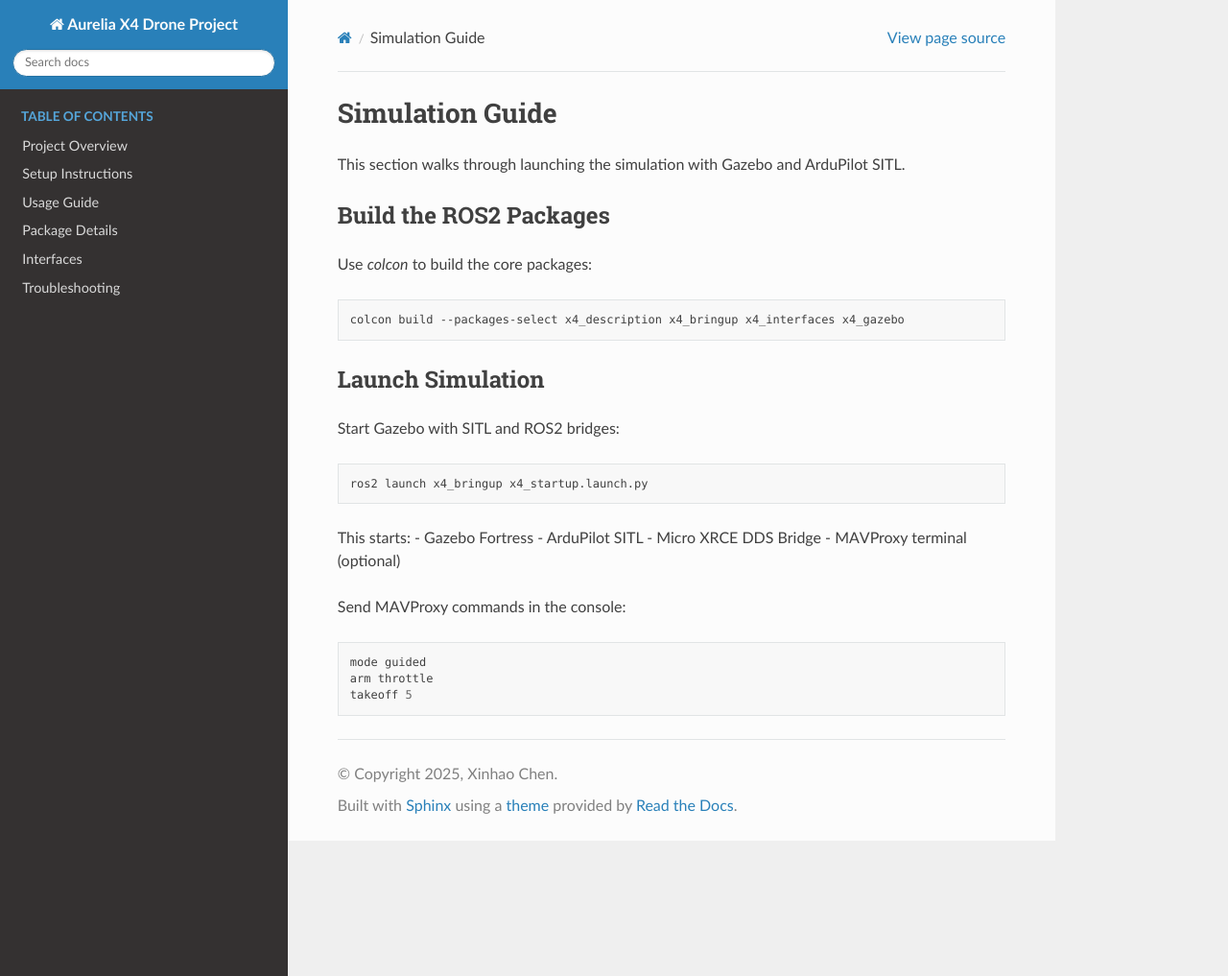
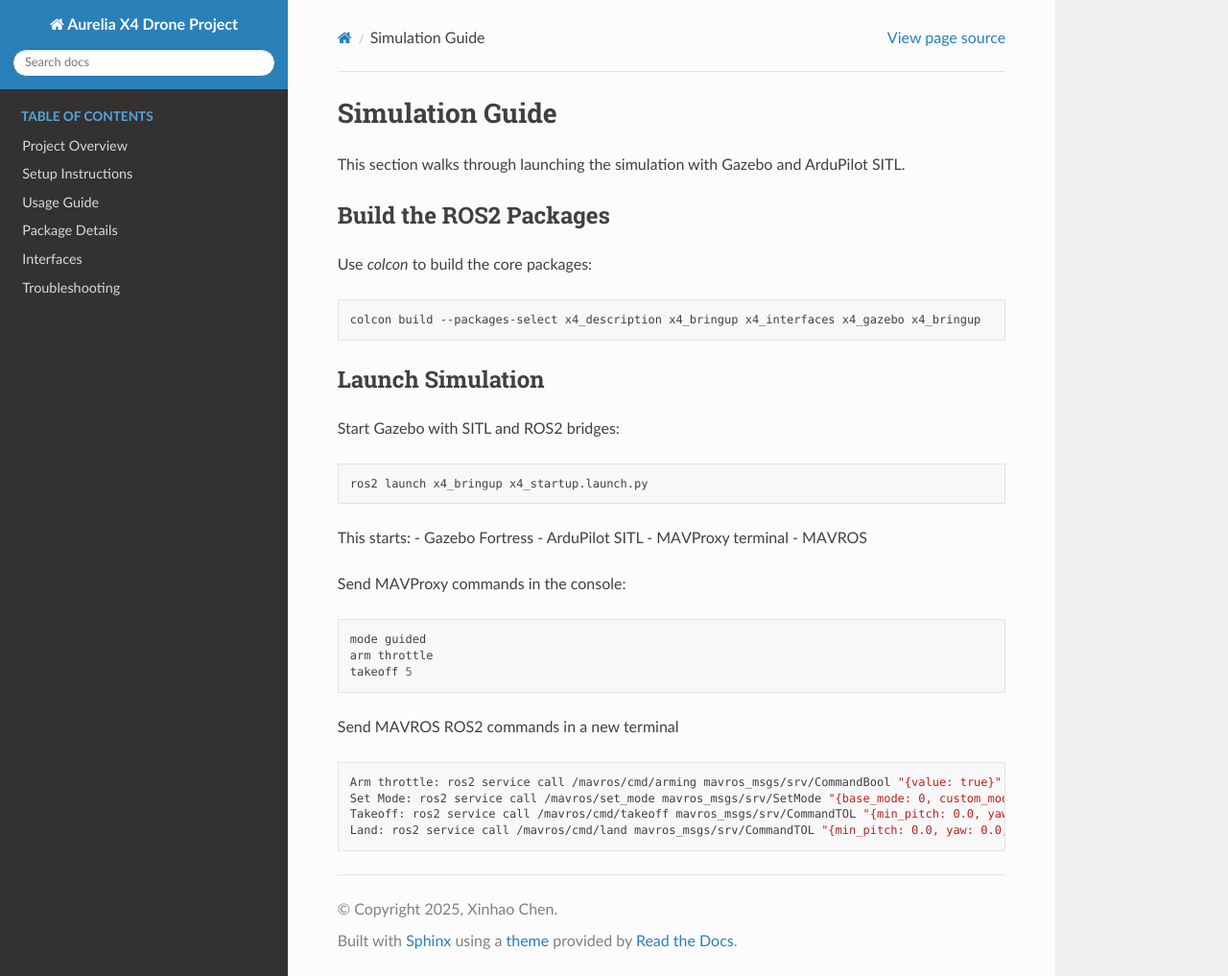
Before and after one commit to XinhaoChen111/RSP_drone_project_doc, a Sphinx documentation site: the page built from docs/source/simulation.rst, in a window 1280 px wide and 1017 px high. Shown: the whole window at 96% size. Built offline with Sphinx 7.4.7 and the Read the Docs theme 3.1.0, drawn with Linux system fonts in a browser that asks for light colours; pages that are not in the unit, such as notebooks, are missing from menus.

Commit message:
Update simulation.rst

```diff
--- a/docs/source/simulation.rst
+++ b/docs/source/simulation.rst
@@ -10,7 +10,7 @@ Use `colcon` to build the core packages:
 
 .. code-block:: bash
 
-   colcon build --packages-select x4_description x4_bringup x4_interfaces x4_gazebo
+   colcon build --packages-select x4_description x4_bringup x4_interfaces x4_gazebo x4_bringup
 
 Launch Simulation
 -----------------
@@ -24,8 +24,8 @@ Start Gazebo with SITL and ROS2 bridges:
 This starts:
 - Gazebo Fortress
 - ArduPilot SITL
-- Micro XRCE DDS Bridge
-- MAVProxy terminal (optional)
+- MAVProxy terminal
+- MAVROS
 
 Send MAVProxy commands in the console:
 
@@ -34,3 +34,12 @@ Send MAVProxy commands in the console:
    mode guided
    arm throttle
    takeoff 5
+
+Send MAVROS ROS2 commands in a new terminal
+
+.. code-block:: bash
+
+   Arm throttle: ros2 service call /mavros/cmd/arming mavros_msgs/srv/CommandBool "{value: true}"
+   Set Mode: ros2 service call /mavros/set_mode mavros_msgs/srv/SetMode "{base_mode: 0, custom_mode: 'GUIDED'}"
+   Takeoff: ros2 service call /mavros/cmd/takeoff mavros_msgs/srv/CommandTOL "{min_pitch: 0.0, yaw: 0.0, latitude: 0.0, longitude: 0.0, altitude: 3.0}"
+   Land: ros2 service call /mavros/cmd/land mavros_msgs/srv/CommandTOL "{min_pitch: 0.0, yaw: 0.0, latitude: 0.0, longitude: 0.0, altitude: 0.0}"
```
